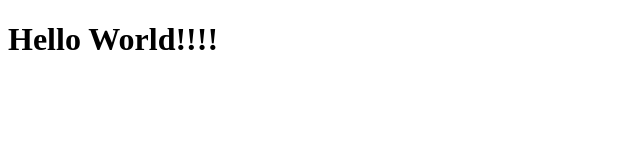
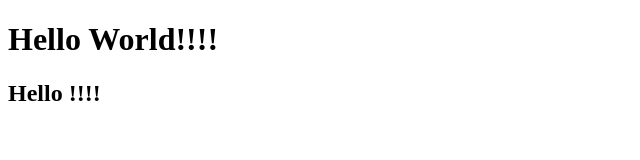
Before and after one commit to pengyannawat/test, a plain HTML site: page index.html in a window 1280 px wide. Shown: the whole page, without its empty margins (0-640 px from the left). Drawn offline with Linux system fonts and the light colour scheme.

Commit message:
Update index.html
Update เพิ่มบรรทัด 8 Hello!!

```diff
--- a/index.html
+++ b/index.html
@@ -5,4 +5,5 @@
 </head>
 <body>
     <h1> Hello World!!!! </h1>
+    <h2> Hello !!!! </h2>
 </body>
```
